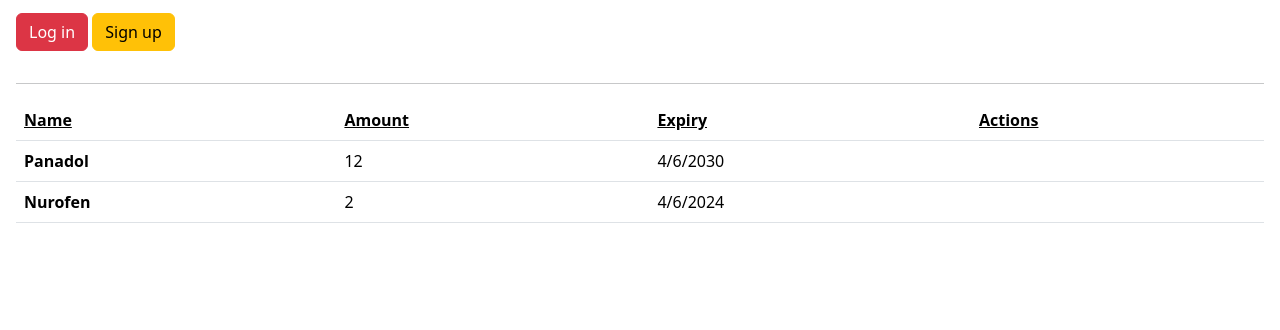
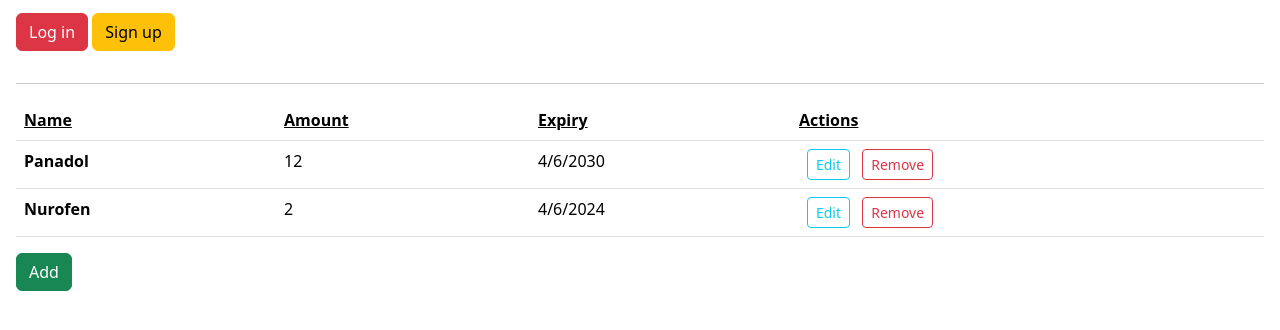
Before and after one commit to arnavthorat78/medicine-inv, a plain HTML site: page index.html in a window 1280 px wide. Shown: the part 148-478 px from the top of the page. Drawn offline with nearby package versions, Linux system fonts and the light colour scheme.

Commit message:
Added more dummy buttons

```diff
--- a/index.html
+++ b/index.html
@@ -29,8 +29,8 @@
       Keep an inventory of all your stored medicine, including its information!
     </p>
 
-    <button type="button" class="btn btn-danger mb-3 calculate">Log in</button>
-    <button type="button" class="btn btn-warning mb-3 calculate">Sign up</button>
+    <button type="button" class="btn btn-danger mb-3 log-in">Log in</button>
+    <button type="button" class="btn btn-warning mb-3 sign-up">Sign up</button>
 
     <hr />
 
@@ -48,16 +48,24 @@
           <th scope="row">Panadol</th>
           <td>12</td>
           <td>4/6/2030</td>
-          <td></td>
+          <td>
+            <button class="btn btn-sm btn-outline-info ms-2 edit-medicine">Edit</button>
+            <button class="btn btn-sm btn-outline-danger ms-2 remove-medicine">Remove</button>
+          </td>
         </tr>
         <tr>
           <th scope="row">Nurofen</th>
           <td>2</td>
           <td>4/6/2024</td>
-          <td></td>
+          <td>
+            <button class="btn btn-sm btn-outline-info ms-2 edit-medicine">Edit</button>
+            <button class="btn btn-sm btn-outline-danger ms-2 remove-medicine">Remove</button>
+          </td>
         </tr>
       </tbody>
     </table>
+
+    <button type="button" class="btn btn-success mb-3 add-medicine">Add</button>
 
     <!-- Service worker for PWA -->
     <script>
```
